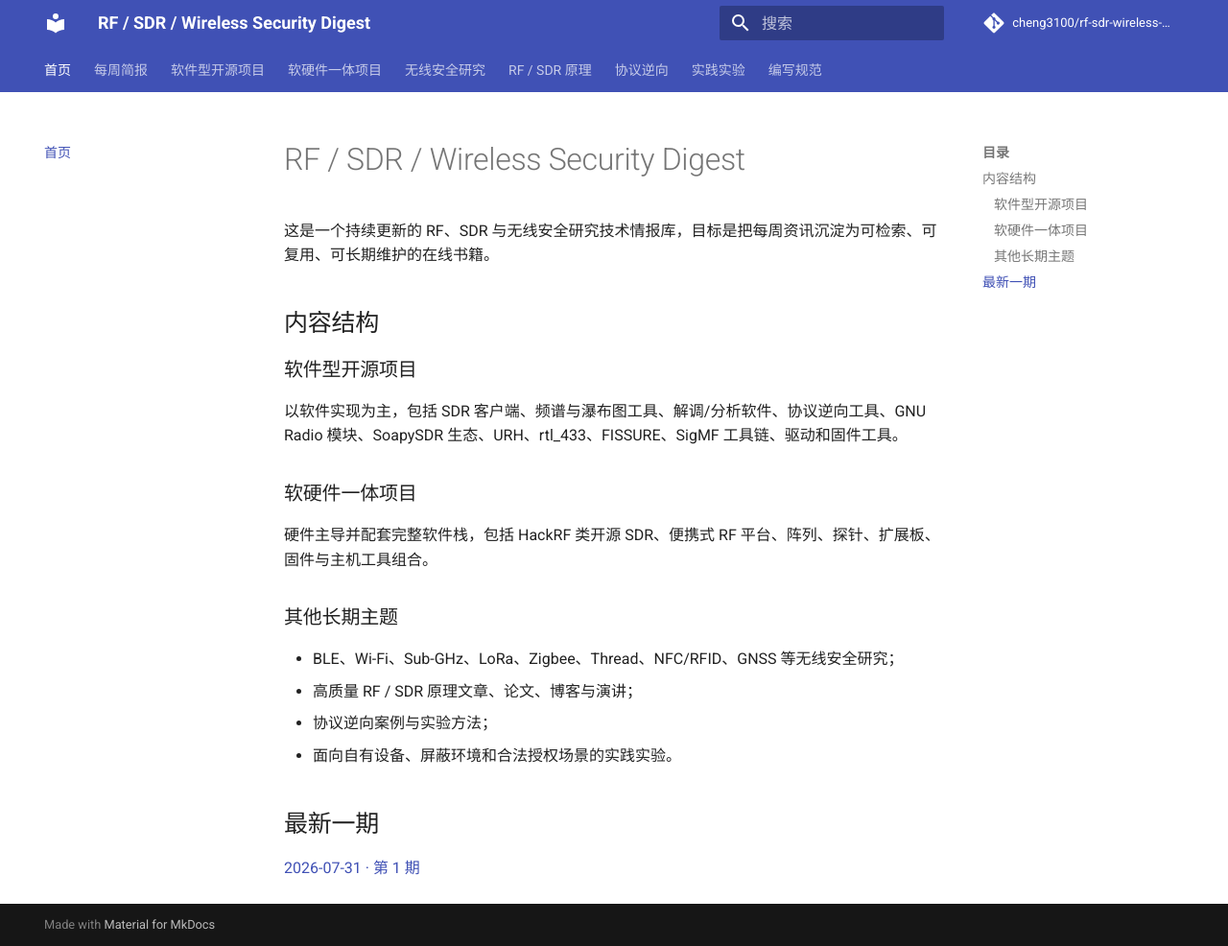
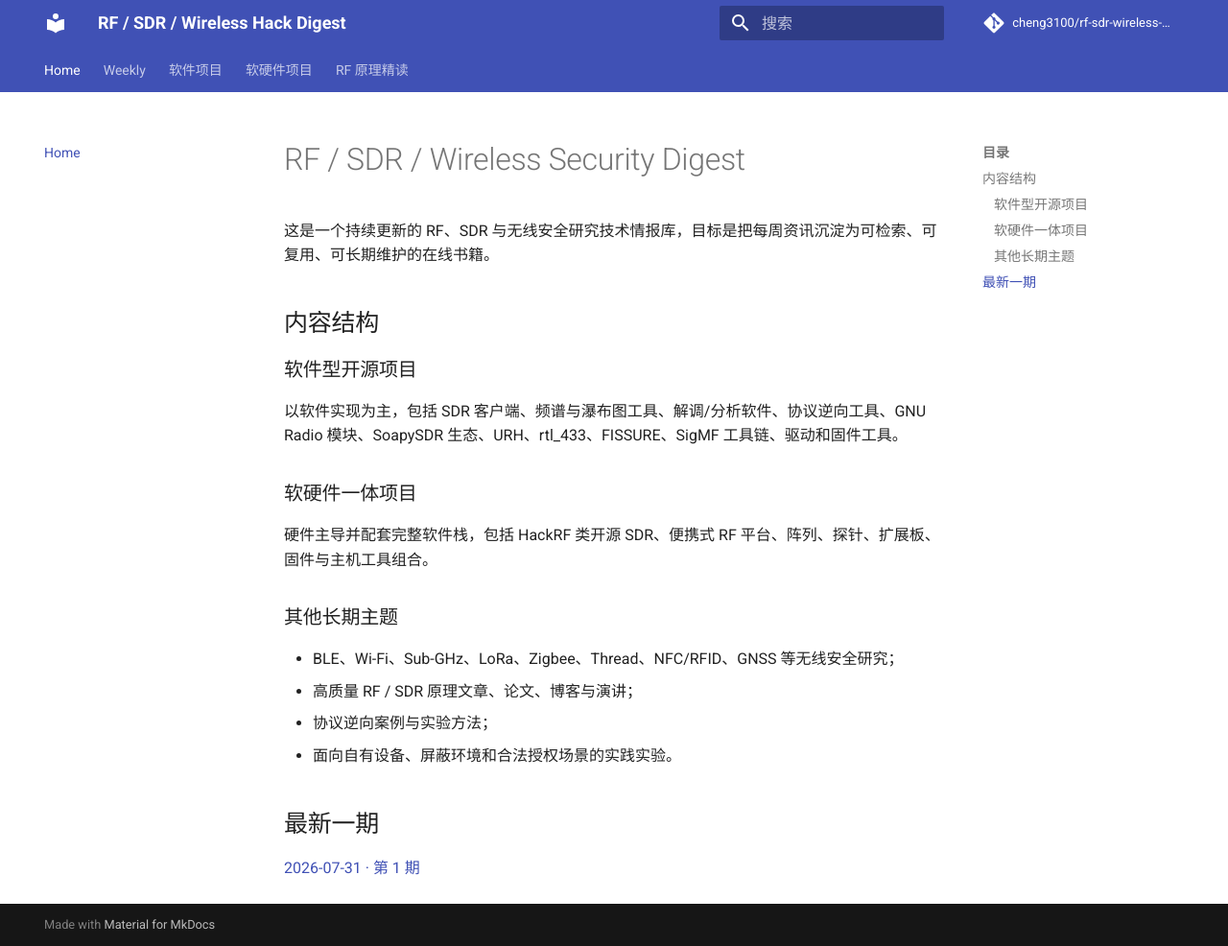
Before and after one commit to cheng3100/rf-sdr-wireless-security-digest, an MkDocs documentation site: the page built from docs/index.md, in a window 1280 px wide and 986 px high. Shown: the whole window at 96% size. Built offline with MkDocs 1.6.1 and Material for MkDocs 9.7.7, drawn with Linux system fonts in a browser that asks for light colours; comment, search, counter and statistics services are not loaded.

Commit message:
Simplify site navigation to five tabs

```diff
--- a/mkdocs.yml
+++ b/mkdocs.yml
@@ -1,5 +1,5 @@
-site_name: RF / SDR / Wireless Security Digest
-site_description: RF、SDR 与无线安全研究技术情报库
+site_name: RF / SDR / Wireless Hack Digest
+site_description: SDR、wireless hack 开源项目与 RF 原理技术情报库
 site_url: https://cheng3100.github.io/rf-sdr-wireless-security-digest/
 repo_url: https://github.com/cheng3100/rf-sdr-wireless-security-digest
 repo_name: cheng3100/rf-sdr-wireless-security-digest
@@ -35,14 +35,11 @@ markdown_extensions:
       alternate_style: true
 
 nav:
-  - 首页: index.md
-  - 每周简报:
-      - 索引: weekly/index.md
+  - Home: index.md
+  - Weekly:
+      - 归档索引: weekly/index.md
+      - 2026-08-01 · 精简版测试: weekly/2026-08-01.md
       - 2026-07-31 · 第 1 期: weekly/2026-07-31.md
-  - 软件型开源项目: software-projects/index.md
-  - 软硬件一体项目: hardware-software-projects/index.md
-  - 无线安全研究: wireless-security/index.md
-  - RF / SDR 原理: rf-sdr-fundamentals/index.md
-  - 协议逆向: protocol-reversing/index.md
-  - 实践实验: experiments/index.md
-  - 编写规范: contributing.md
+  - 软件项目: software-projects/index.md
+  - 软硬件项目: hardware-software-projects/index.md
+  - RF 原理精读: rf-sdr-fundamentals/index.md
```
